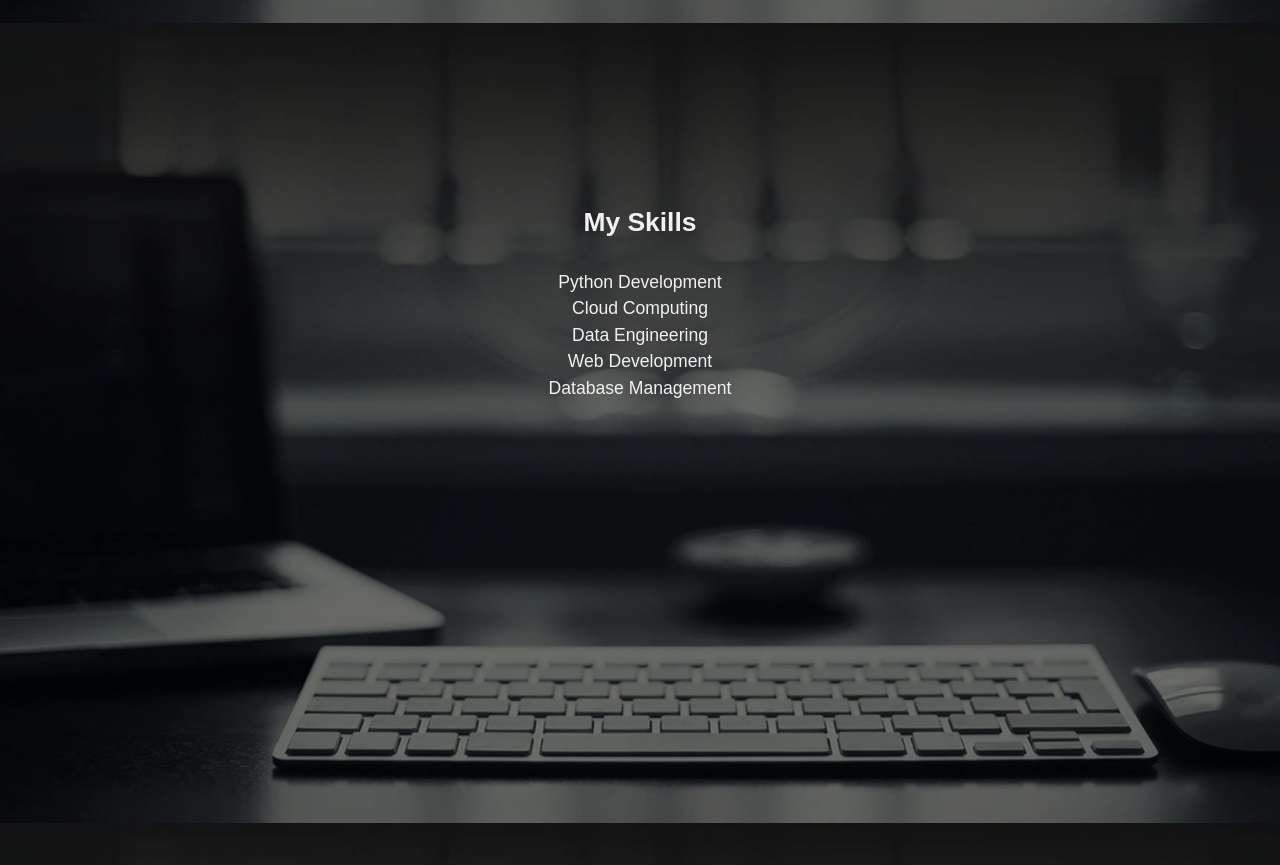
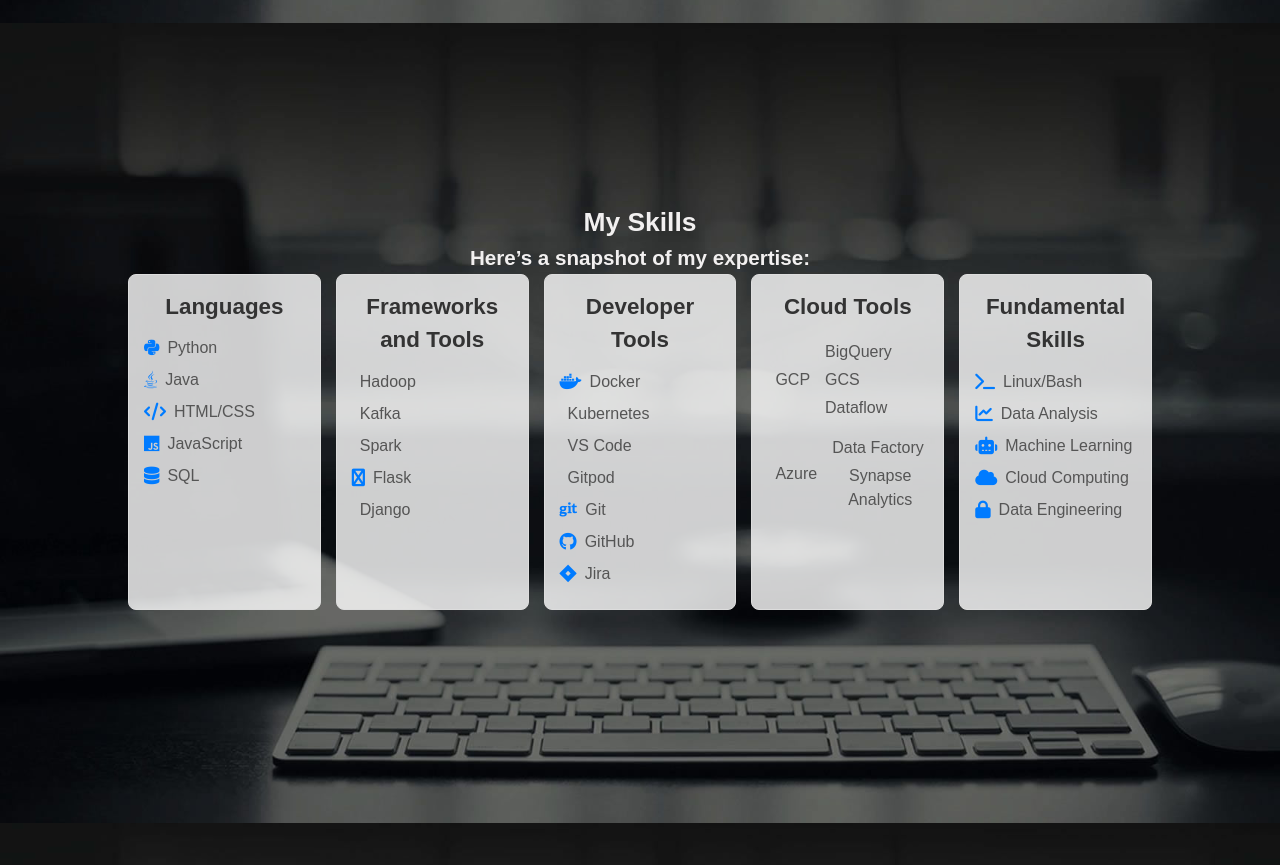
Before and after one commit to Sourabh7iwari/MyPortfolio, a Flask app: page / in a window 1280 px wide. Shown: the part 2377-3242 px from the top of the page. Run offline with Flask 3, Linux system fonts and the light colour scheme.

Commit message:
made changes in skill section

```diff
--- a/static/styles.css
+++ b/static/styles.css
@@ -133,6 +133,73 @@ header .header-social-links {
     margin-top: -360px; /* Negative margin to offset the scroll */
     pointer-events: none; /* Ensures this doesn't interfere with clicks */
 }
+
+/* Skills Section Styles */
+.skills-grid {
+    display: flex;
+    flex-wrap: wrap;
+    gap: 15px; /* Reduced gap */
+    justify-content: center;
+}
+
+.skills-category {
+    flex: 1 1 calc(15% - 10px); /* Smaller size and reduced margin */
+    box-sizing: border-box;
+    padding: 15px; /* Reduced padding */
+    background: rgba(255, 255, 255, 0.8); /* Slightly transparent background */
+    border-radius: 8px;
+    border: 1px solid #ddd;
+    margin-bottom: 15px; /* Reduced margin */
+    transition: background 0.3s ease, border-color 0.3s ease;
+}
+
+.skills-category:hover {
+    background: #f0f0f0; /* Light grey background on hover */
+    border-color: #007BFF; /* Border color on hover */
+}
+
+.skills-category h2 {
+    font-size: 1.4rem; /* Slightly smaller font size */
+    color: #333;
+    margin-bottom: 0.8rem; /* Slightly reduced margin */
+}
+
+.skills-category ul {
+    list-style: none;
+    padding: 0;
+    margin: 0;
+}
+
+.skills-category ul li {
+    margin: 8px 0; /* Slightly reduced margin */
+    font-size: 1rem; /* Slightly reduced font size */
+    color: #555;
+    display: flex;
+    align-items: center;
+}
+
+.skills-category ul li i {
+    margin-right: 8px; /* Reduced icon margin */
+    color: #007BFF; /* Icon color */
+    font-size: 1.1rem; /* Slightly smaller icon size */
+}
+
+.skills-category ul ul {
+    margin-left: 15px; /* Reduced nested list margin */
+    font-size: 0.85rem; /* Slightly reduced font size */
+}
+
+.skills-category ul ul li {
+    margin: 4px 0; /* Reduced margin for nested items */
+}
+
+/* Responsive adjustments */
+@media (max-width: 768px) {
+    .skills-category {
+        flex: 1 1 calc(15% - 10px);
+    }
+}
+
 
 /* Timeline styles */
 .timeline {
--- a/templates/base.html
+++ b/templates/base.html
@@ -5,7 +5,7 @@
     <meta name="viewport" content="width=device-width, initial-scale=1.0">
     <title>Sourabh Tiwari - Portfolio</title>
     <link rel="stylesheet" href="{{ url_for('static', filename='styles.css') }}">
-    <link rel="stylesheet" href="https://cdnjs.cloudflare.com/ajax/libs/font-awesome/6.0.0-beta3/css/all.min.css">
+    <link rel="stylesheet" href="https://cdnjs.cloudflare.com/ajax/libs/font-awesome/6.4.0/css/all.min.css">
 </head>
 <body>
     <header>
@@ -63,23 +63,93 @@
     <section id="skills" class="section-content">
         <span id="skills-anchor" class="offset-helper"></span>
         <div class="container">
-            <h1>My Skills</h1><br>
-            <ul>
-                <li>Python Development</li>
-                <li>Cloud Computing</li>
-                <li>Data Engineering</li>
-                <li>Web Development</li>
-                <li>Database Management</li>
-            </ul>
+            <h1>My Skills</h1>
+            <h3> Here’s a snapshot of my expertise:</h3>
+
+            <div class="skills-grid">
+                <div class="skills-category">
+                    <h2>Languages</h2>
+                    <ul>
+                        <li><i class="fab fa-python"></i> Python</li>
+                        <li><i class="fab fa-java"></i> Java</li>
+                        <li><i class="fas fa-code"></i> HTML/CSS</li>
+                        <li><i class="fab fa-js"></i> JavaScript</li>
+                        <li><i class="fas fa-database"></i> SQL</li>
+                    </ul>
+                </div>
+
+                <div class="skills-category">
+                    <h2>Frameworks and Tools</h2>
+                    <ul>
+                        <li><i class="fab fa-hadoop"></i> Hadoop</li>
+                        <li><i class="fab fa-kafka"></i> Kafka</li>
+                        <li><i class="fab fa-spark"></i> Spark</li>
+                        <li><i class="fab fa-flask"></i> Flask</li>
+                        <li><i class="fab fa-django"></i> Django</li>
+                    </ul>
+                </div>
+
+                <div class="skills-category">
+                    <h2>Developer Tools</h2>
+                    <ul>
+                        <li><i class="fab fa-docker"></i> Docker</li>
+                        <li><i class="fab fa-kubernetes"></i> Kubernetes</li>
+                        <li><i class="fab fa-vscode"></i> VS Code</li>
+                        <li><i class="fab fa-gitpod"></i> Gitpod</li>
+                        <li><i class="fab fa-git"></i> Git</li>
+                        <li><i class="fab fa-github"></i> GitHub</li>
+                        <li><i class="fab fa-jira"></i> Jira</li>
+                    </ul>
+                </div>
+
+                <div class="skills-category">
+                    <h2>Cloud Tools</h2>
+                    <ul>
+                        <li><i class="fab fa-google-cloud"></i> GCP
+                            <ul>
+                                <li>BigQuery</li>
+                                <li>GCS</li>
+                                <li>Dataflow</li>
+                            </ul>
+                        </li>
+                        <li><i class="fab fa-azure"></i> Azure
+                            <ul>
+                                <li>Data Factory</li>
+                                <li>Synapse Analytics</li>
+                            </ul>
+                        </li>
+                    </ul>
+                </div>
+
+                <div class="skills-category">
+                    <h2>Fundamental Skills</h2>
+                    <ul>
+                        <li><i class="fas fa-terminal"></i> Linux/Bash</li>
+                        <li><i class="fas fa-chart-line"></i> Data Analysis</li>
+                        <li><i class="fas fa-robot"></i> Machine Learning</li>
+                        <li><i class="fas fa-cloud"></i> Cloud Computing</li>
+                        <li><i class="fas fa-lock"></i> Data Engineering</li>
+                    </ul>
+                </div>
+            </div>
         </div>
     </section>
+
 
     <section id="timeline" class="section-content">
         <span id="timeline-anchor" class="offset-helper"></span>
         <div class="container">
-            <h1>My Timeline</h1><br>
+            <h1>My Timeline</h1>
             <div class="timeline">
                 <div class="timeline-container">
+                    <div class="timeline-item">
+                        <div class="timeline-date">3 Aug 2024</div>
+                        <div class="timeline-content">
+                            <h3>Data Engineering Certificate</h3>
+                            <p>Recieved Azure Data Engineering Certificate from coursera</p>
+                                <p>Grade Achieved 89.08% </p>
+                        </div>
+                    </div>
                     <div class="timeline-item">
                         <div class="timeline-date">July 2024</div>
                         <div class="timeline-content">
```
